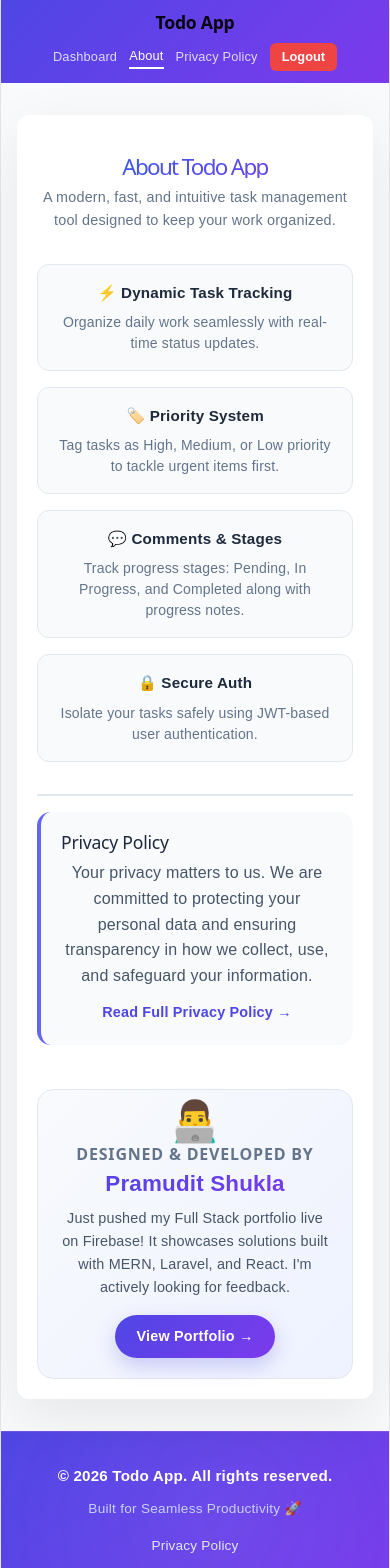
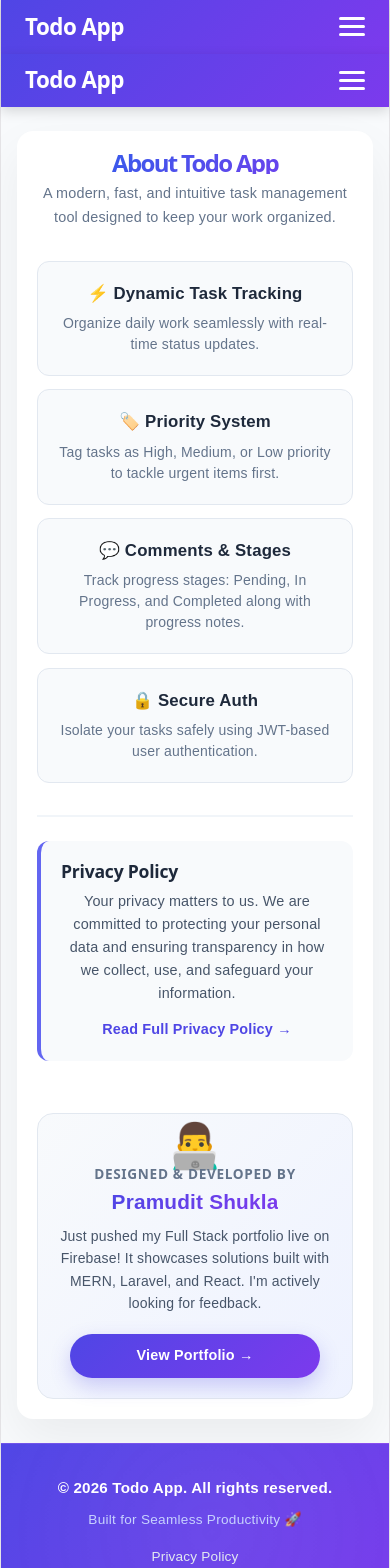
Before and after one commit to shuklapramudit/ToDo_List, a React (Vite) app in the folder frontend/: page /about in a window 390 px wide. Shown: the top 1568 px of the page. Built offline with nearby package versions, Linux system fonts and the light colour scheme; sample sign-in values are in the browser's storage.

Commit message:
Force trigger Vercel build to update API endpoint

```diff
--- a/frontend/src/components/header.jsx
+++ b/frontend/src/components/header.jsx
@@ -1,44 +1,82 @@
+import { useState } from "react";
 import { Link, useLocation, useNavigate } from "react-router-dom";
 import "../style/Header.css";
 
 function Header() {
     const navigate = useNavigate();
     const location = useLocation();
+    const [isMenuOpen, setIsMenuOpen] = useState(false);
 
     const handleLogout = () => {
         localStorage.removeItem("token");
         navigate("/");
     };
 
+    const toggleMenu = () => {
+        setIsMenuOpen(!isMenuOpen);
+    };
+
+    const closeMenu = () => {
+        setIsMenuOpen(false);
+    };
+
     return (
         <header className="header">
-            <div className="logo" onClick={() => navigate("/dashboard")}>
+            <div className="header-container">
+                <div
+                    className="logo"
+                    onClick={() => {
+                        navigate("/dashboard");
+                        closeMenu();
+                    }}
+                >
                     <h2>Todo App</h2>
                 </div>
 
-            <nav className="nav-links">
+                {/* Hamburger Toggle Button for Mobile */}
+                <button
+                    className={`hamburger ${isMenuOpen ? "open" : ""}`}
+                    onClick={toggleMenu}
+                    aria-label="Toggle Navigation"
+                >
+                    <span className="bar"></span>
+                    <span className="bar"></span>
+                    <span className="bar"></span>
+                </button>
+
+                <nav className={`nav-links ${isMenuOpen ? "active" : ""}`}>
                     <Link
                         to="/dashboard"
                         className={`nav-item ${location.pathname === "/dashboard" ? "active" : ""}`}
+                        onClick={closeMenu}
                     >
                         Dashboard
                     </Link>
                     <Link
                         to="/about"
                         className={`nav-item ${location.pathname === "/about" ? "active" : ""}`}
+                        onClick={closeMenu}
                     >
                         About
                     </Link>
                     <Link
                         to="/privacy-policy"
                         className={`nav-item ${location.pathname === "/privacy-policy" ? "active" : ""}`}
+                        onClick={closeMenu}
                     >
                         Privacy Policy
                     </Link>
-                <button className="logout-btn" onClick={handleLogout}>
+                    <button
+                        className="logout-btn"
+                        onClick={() => {
+                            handleLogout();
+                            closeMenu();
+                        }}
+                    >
                         Logout
                     </button>
                 </nav>
+            </div>
         </header>
     );
 }
--- a/frontend/src/pages/About.jsx
+++ b/frontend/src/pages/About.jsx
@@ -1,9 +1,13 @@
 import { Link } from "react-router-dom";
+import Header from "../components/Header";
+import Footer from "../components/Footer";
 import "../style/About.css";
 
 function About() {
   return (
-    <div className="page-wrapper">
+    <div className="about-page-wrapper">
+      <Header />
+
       <main className="about-main">
         <div className="about-card">
           <h1>About Todo App</h1>
@@ -34,24 +38,39 @@ function About() {
             <div className="privacy-section about">
               <h2>Privacy Policy</h2>
               <p>Your privacy matters to us. We are committed to protecting your personal data and ensuring transparency in how we collect, use, and safeguard your information.</p>
-              <Link to="/privacy-policy" className="about-privacy-link">Read Full Privacy Policy →</Link>
+              <Link to="/privacy-policy" className="about-privacy-link">
+                Read Full Privacy Policy →
+              </Link>
             </div>
+
             <div className="developer-section">
               <div className="developer-avatar">👨‍💻</div>
               <h2>Designed & Developed by</h2>
-              <a href="https://pramudit-portfolio.web.app" target="_blank" rel="noopener noreferrer" className="developer-name">
+              <a
+                href="https://pramudit-portfolio.web.app"
+                target="_blank"
+                rel="noopener noreferrer"
+                className="developer-name"
+              >
                 Pramudit Shukla
               </a>
               <p className="developer-portfolio-text">
                 Just pushed my Full Stack portfolio live on Firebase! It showcases solutions built with MERN, Laravel, and React. I'm actively looking for feedback.
               </p>
-              <a href="https://pramudit-portfolio.web.app" target="_blank" rel="noopener noreferrer" className="portfolio-link">
+              <a
+                href="https://pramudit-portfolio.web.app"
+                target="_blank"
+                rel="noopener noreferrer"
+                className="portfolio-link"
+              >
                 View Portfolio →
               </a>
             </div>
           </div>
         </div>
       </main>
+
+      <Footer />
     </div>
   );
 }
--- a/frontend/src/style/About.css
+++ b/frontend/src/style/About.css
@@ -1,8 +1,7 @@
-.page-wrapper {
+.about-page-wrapper {
   display: flex;
   flex-direction: column;
-  min-height: 0;
-  flex: 1;
+  min-height: 100vh;
   background-color: #f8fafc;
   width: 100%;
 }
@@ -12,50 +11,51 @@
   display: flex;
   justify-content: center;
   align-items: flex-start;
-  padding: clamp(2rem, 5vw, 4rem) 1rem;
+  padding: clamp(1.5rem, 4vw, 3.5rem) 1rem;
   width: 100%;
+  box-sizing: border-box;
 }
 
 .about-card {
   background: #ffffff;
-  max-width: 800px;
+  max-width: 850px;
   width: 100%;
-  padding: clamp(1.5rem, 4vw, 2.5rem);
+  padding: clamp(1.25rem, 4vw, 2.5rem);
   border-radius: 16px;
-  box-shadow: 0 20px 60px rgba(0, 0, 0, 0.08);
-  animation: fadeInUp 0.6s ease-out;
-  position: relative;
-  z-index: 1;
-  overflow: visible;
+  box-shadow: 0 20px 50px rgba(0, 0, 0, 0.06);
+  animation: fadeInUp 0.5s ease-out;
+  box-sizing: border-box;
 }
 
 .about-card h1 {
   color: #1e293b;
-  font-size: 2rem;
-  margin-bottom: 0.5rem;
+  font-size: clamp(1.5rem, 4vw, 2.25rem);
+  margin: 0 0 0.5rem 0;
   background: linear-gradient(135deg, #2563eb, #7c3aed);
   -webkit-background-clip: text;
   -webkit-text-fill-color: transparent;
   background-clip: text;
+  font-weight: 800;
 }
 
 .about-subtitle {
   color: #64748b;
-  font-size: 1rem;
+  font-size: clamp(0.9rem, 2.5vw, 1.05rem);
   line-height: 1.6;
   margin-bottom: 2rem;
 }
 
+/* Feature Grid Adjustments */
 .feature-grid {
   display: grid;
-  grid-template-columns: repeat(auto-fit, minmax(220px, 1fr));
+  grid-template-columns: repeat(auto-fit, minmax(240px, 1fr));
   gap: 1.25rem;
   margin-bottom: 2rem;
 }
 
 .feature-card {
   background-color: #f8fafc;
-  padding: 1.5rem;
+  padding: 1.25rem;
   border-radius: 12px;
   border: 1px solid #e2e8f0;
   transition: transform 0.2s ease, box-shadow 0.2s ease;
@@ -63,13 +63,14 @@
 
 .feature-card:hover {
   transform: translateY(-3px);
-  box-shadow: 0 8px 25px rgba(0, 0, 0, 0.08);
+  box-shadow: 0 8px 20px rgba(0, 0, 0, 0.06);
 }
 
 .feature-card h3 {
   margin: 0 0 0.5rem 0;
   font-size: 1.05rem;
   color: #1e293b;
+  font-weight: 700;
 }
 
 .feature-card p {
@@ -79,33 +80,39 @@
   line-height: 1.5;
 }
 
+/* Extra Sections (Privacy & Portfolio) */
 .about-extra {
   display: flex;
   flex-direction: column;
   gap: 1.5rem;
   margin-top: 1rem;
   padding-top: 1.5rem;
-  border-top: 2px solid #e2e8f0;
+  border-top: 2px solid #f1f5f9;
 }
 
 .about-extra .privacy-section.about {
-  border-left-color: #6366f1;
+  background: #f8fafc;
+  padding: 1.25rem;
+  border-radius: 12px;
+  border-left: 4px solid #6366f1;
   transition: transform 0.2s ease, box-shadow 0.2s ease;
 }
 
 .about-extra .privacy-section.about:hover {
-  transform: translateX(4px);
-  box-shadow: 0 4px 20px rgba(99, 102, 241, 0.1);
+  transform: translateX(3px);
+  box-shadow: 0 4px 15px rgba(99, 102, 241, 0.08);
 }
 
 .about-extra .privacy-section.about h2 {
   font-size: 1.1rem;
   color: #1e293b;
-  margin-bottom: 0.5rem;
+  margin: 0 0 0.5rem 0;
+  font-weight: 700;
 }
 
 .about-extra .privacy-section.about p {
   color: #475569;
+  font-size: 0.9rem;
   line-height: 1.6;
   margin-bottom: 0.75rem;
 }
@@ -121,35 +128,36 @@
 }
 
 .about-privacy-link:hover {
-  color: #4338ca;
+  color: #3730a3;
   text-decoration: underline;
 }
 
+/* Developer Section */
 .developer-section {
   text-align: center;
-  padding: 2rem;
+  padding: clamp(1.25rem, 3vw, 2rem);
   background: linear-gradient(135deg, #f8fafc, #eef2ff);
   border-radius: 16px;
   border: 1px solid #e2e8f0;
 }
 
 .developer-avatar {
-  font-size: 3rem;
-  margin-bottom: 0.75rem;
+  font-size: 2.75rem;
+  margin-bottom: 0.5rem;
 }
 
 .developer-section h2 {
-  font-size: 1rem;
+  font-size: 0.85rem;
   color: #64748b;
-  font-weight: 600;
+  font-weight: 700;
   margin: 0 0 0.5rem 0;
   text-transform: uppercase;
   letter-spacing: 0.05em;
 }
 
 .developer-name {
-  display: block;
-  font-size: 1.75rem;
+  display: inline-block;
+  font-size: clamp(1.3rem, 3.5vw, 1.75rem);
   font-weight: 800;
   background: linear-gradient(135deg, #4f46e5, #7c3aed);
   -webkit-background-clip: text;
@@ -161,23 +169,23 @@
 }
 
 .developer-name:hover {
-  opacity: 0.8;
-  text-decoration: none;
+  opacity: 0.85;
 }
 
 .developer-portfolio-text {
   color: #475569;
-  font-size: 0.9rem;
+  font-size: 0.875rem;
   line-height: 1.6;
   max-width: 500px;
-  margin: 0 auto 1rem;
+  margin: 0 auto 1.25rem;
 }
 
 .portfolio-link {
   display: inline-flex;
   align-items: center;
+  justify-content: center;
   gap: 0.35rem;
-  padding: 10px 22px;
+  padding: 10px 24px;
   background: linear-gradient(135deg, #4f46e5, #7c3aed);
   color: #ffffff;
   text-decoration: none;
@@ -190,14 +198,14 @@
 
 .portfolio-link:hover {
   transform: translateY(-2px);
-  box-shadow: 0 12px 28px rgba(79, 70, 229, 0.35);
+  box-shadow: 0 12px 25px rgba(79, 70, 229, 0.35);
   text-decoration: none;
 }
 
 @keyframes fadeInUp {
   from {
     opacity: 0;
-        transform: translateY(30px);
+    transform: translateY(20px);
   }
   to {
     opacity: 1;
@@ -205,65 +213,22 @@
   }
 }
 
-@media (max-width: 768px) {
-    .about-card {
-        padding: 1.5rem;
-    }
-
-    .about-card h1 {
-        font-size: 1.6rem;
-    }
-
-    .about-subtitle {
-        font-size: 0.95rem;
-    }
-
+/* ======================================= */
+/* Mobile Media Queries */
+/* ======================================= */
+@media (max-width: 600px) {
   .feature-grid {
     grid-template-columns: 1fr;
-        gap: 1rem;
-    }
-
-    .developer-name {
-        font-size: 1.4rem;
+    gap: 0.85rem;
   }
 
   .developer-section {
-        padding: 1.5rem;
+    padding: 1.25rem 1rem;
+  }
+
+  .portfolio-link {
+    width: 100%;
+    max-width: 250px;
+    box-sizing: border-box;
   }
 }
-
-@media (max-width: 480px) {
-    .about-card {
-        padding: 1.25rem;
-        border-radius: 12px;
-    }
-
-    .about-card h1 {
-        font-size: 1.4rem;
-    }
-
-    .about-subtitle {
-        font-size: 0.9rem;
-    }
-
-    .feature-card {
-        padding: 1rem;
-    }
-
-    .feature-card h3 {
-        font-size: 0.95rem;
-    }
-
-    .about-extra {
-        gap: 1rem;
-        padding-top: 1rem;
-    }
-
-    .developer-section {
-        padding: 1.25rem;
-    }
-
-    .developer-avatar {
-        font-size: 2.5rem;
-    }
-}
--- a/frontend/src/style/Header.css
+++ b/frontend/src/style/Header.css
@@ -1,73 +1,156 @@
 .header {
+    width: 100%;
+    background: linear-gradient(135deg, #4f46e5, #7c3aed);
+    box-shadow: 0 4px 12px rgba(0, 0, 0, 0.15);
+    position: sticky;
+    top: 0;
+    z-index: 1000;
+}
+
+.header-container {
+    max-width: 1200px;
+    margin: 0 auto;
     display: flex;
     justify-content: space-between;
     align-items: center;
-    padding: clamp(0.75rem, 2vw, 1rem) clamp(1rem, 3vw, 2rem);
-    background: linear-gradient(135deg, #4f46e5, #7c3aed);
-    color: white;
-    box-shadow: 0 4px 6px -1px rgba(0, 0, 0, 0.1);
-    flex-wrap: wrap;
-    gap: 10px;
+    padding: 0.85rem 1.5rem;
 }
 
 .logo {
     cursor: pointer;
+    user-select: none;
 }
 
 .logo h2 {
     margin: 0;
-    font-size: clamp(1.1rem, 3vw, 1.5rem);
+    font-size: 1.4rem;
     font-weight: 700;
+    color: #ffffff;
+    letter-spacing: -0.5px;
 }
 
+/* Navigation Links Desktop */
 .nav-links {
     display: flex;
     align-items: center;
-    gap: clamp(0.75rem, 2vw, 1.5rem);
-    flex-wrap: wrap;
+    gap: 1.5rem;
+    transition: all 0.3s ease-in-out;
 }
 
 .nav-item {
-    color: rgba(255, 255, 255, 0.8);
+    color: rgba(255, 255, 255, 0.85);
     text-decoration: none;
     font-weight: 500;
-    transition: color 0.2s ease;
-    font-size: clamp(0.8rem, 2vw, 0.95rem);
+    font-size: 0.95rem;
+    padding: 0.25rem 0;
+    transition: color 0.2s ease, border-bottom 0.2s ease;
+    border-bottom: 2px solid transparent;
 }
 
-.nav-item:hover, .nav-item.active {
+.nav-item:hover,
+.nav-item.active {
     color: #ffffff;
-    border-bottom: 2px solid white;
+    border-bottom: 2px solid #ffffff;
 }
 
 .logout-btn {
     background-color: #ef4444;
     color: white;
     border: none;
-    padding: clamp(0.4rem, 1vw, 0.5rem) clamp(0.75rem, 2vw, 1rem);
-    border-radius: 6px;
+    padding: 0.5rem 1.1rem;
+    border-radius: 8px;
     font-weight: 600;
+    font-size: 0.9rem;
     cursor: pointer;
-    transition: background 0.2s ease;
-    font-size: clamp(0.8rem, 2vw, 0.95rem);
+    transition: all 0.2s ease;
+    box-shadow: 0 2px 4px rgba(0, 0, 0, 0.1);
 }
 
 .logout-btn:hover {
     background-color: #dc2626;
+    transform: translateY(-1px);
 }
 
-@media (max-width: 600px) {
-    .header {
-        flex-direction: column;
-        align-items: stretch;
-        text-align: center;
+/* Hamburger Icon Styles */
+.hamburger {
+    display: none;
+    flex-direction: column;
+    justify-content: space-between;
+    width: 26px;
+    height: 19px;
+    background: transparent;
+    border: none;
+    cursor: pointer;
+    padding: 0;
+    z-index: 1001;
+}
+
+.hamburger .bar {
+    width: 100%;
+    height: 3px;
+    background-color: #ffffff;
+    border-radius: 4px;
+    transition: all 0.3s ease-in-out;
+}
+
+/* Hamburger Animation when open */
+.hamburger.open .bar:nth-child(1) {
+    transform: translateY(8px) rotate(45deg);
+}
+
+.hamburger.open .bar:nth-child(2) {
+    opacity: 0;
+}
+
+.hamburger.open .bar:nth-child(3) {
+    transform: translateY(-8px) rotate(-45deg);
+}
+
+/* ======================================= */
+/* Responsive Media Queries (Tablet & Mobile) */
+/* ======================================= */
+@media (max-width: 768px) {
+    .hamburger {
+        display: flex;
     }
 
     .nav-links {
-        justify-content: center;
+        position: absolute;
+        top: 100%;
+        left: 0;
+        width: 100%;
+        background: linear-gradient(135deg, #4338ca, #6d28d9);
+        flex-direction: column;
+        align-items: center;
+        padding: 0;
+        max-height: 0;
+        overflow: hidden;
+        box-shadow: 0 10px 15px -3px rgba(0, 0, 0, 0.2);
     }
 
-    .logo {
+    .nav-links.active {
+        max-height: 300px;
+        padding: 1.25rem 0;
+        gap: 1.2rem;
+    }
+
+    .nav-item {
+        font-size: 1.05rem;
+        width: 100%;
         text-align: center;
+        padding: 0.4rem 0;
+    }
+
+    .nav-item:hover,
+    .nav-item.active {
+        border-bottom: none;
+        background-color: rgba(255, 255, 255, 0.1);
+    }
+
+    .logout-btn {
+        width: 80%;
+        max-width: 200px;
+        margin-top: 0.5rem;
+        padding: 0.65rem 0;
     }
 }
```
Lines whose indentation alone changed are shown as unchanged.
